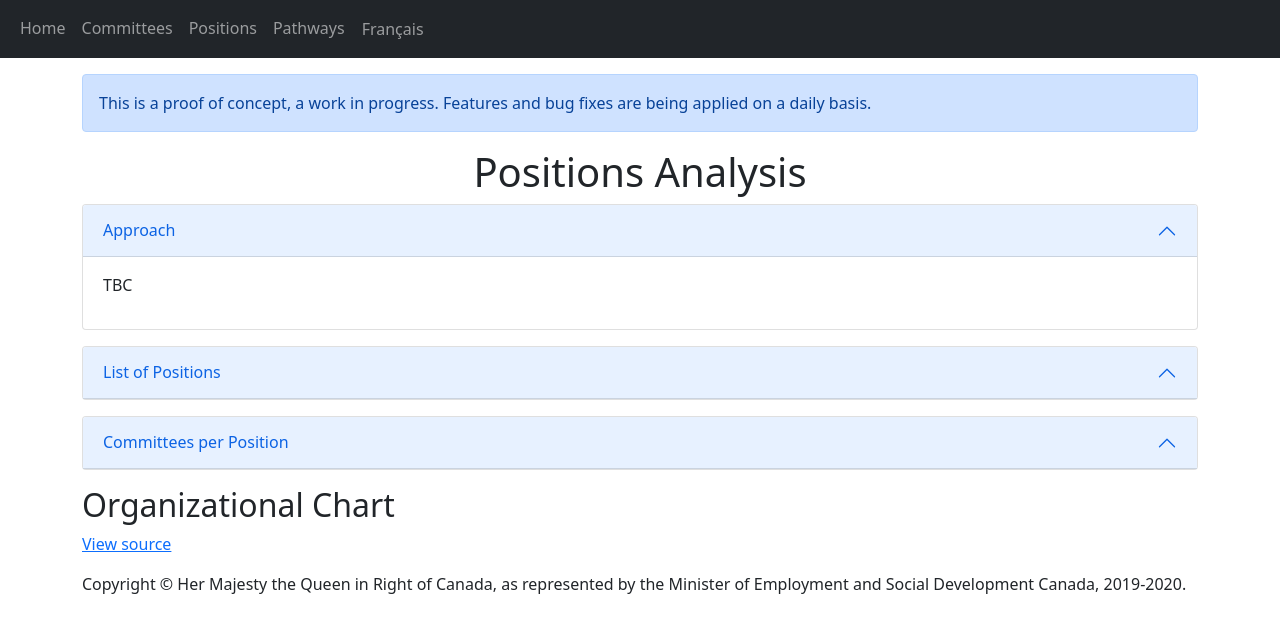
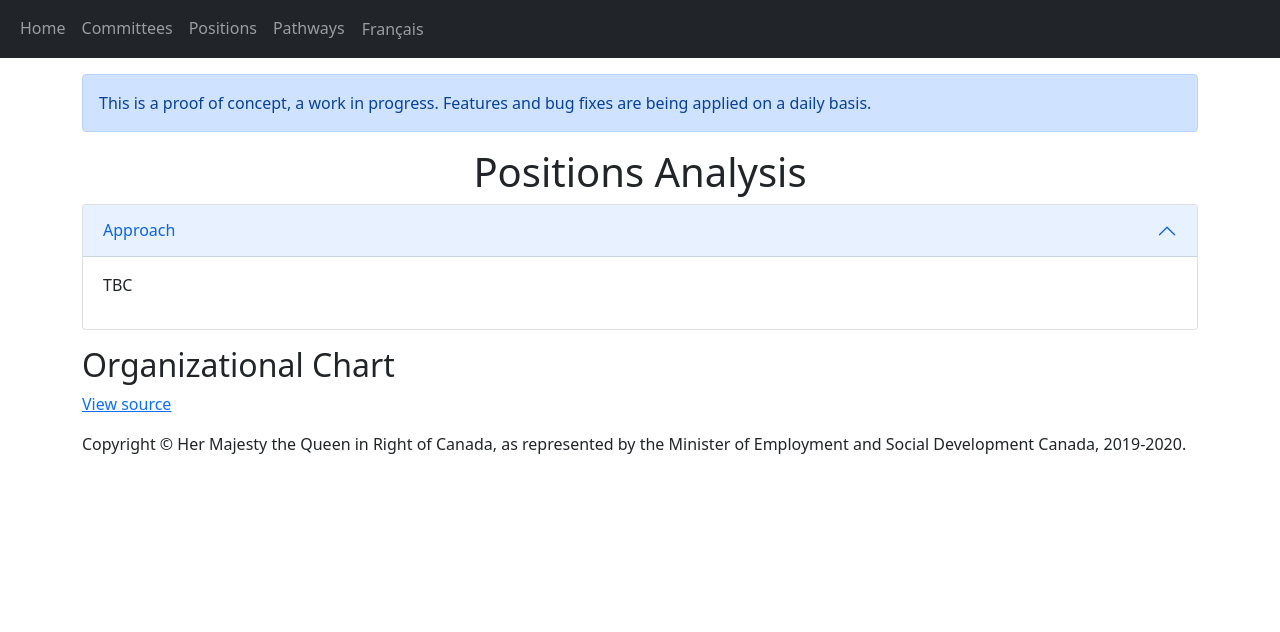
Before and after one commit to sara-sabr/vue-governance, a Vue app: page /#/positions in a window 1280 px wide. Shown: the top 632 px of the page. Built offline with nearby package versions, Linux system fonts and the light colour scheme.

Commit message:
Add conditional rendering of components

```diff
--- a/src/views/Committees.vue
+++ b/src/views/Committees.vue
@@ -28,7 +28,10 @@
         </div>
       </div>
     </div>
+    <section v-if="!this.$store.getters.isCommitteesEmpty">
       <CommitteePositionMap :committees="committees" :positions="positions" />
+    </section>
+    <section v-if="!this.$store.getters.isCommitteesEmpty">
       <CommitteeDetails
         v-for="(committee, elementKey) in committees"
         :key="committee.id"
@@ -38,6 +41,7 @@
         :positions="positions"
       >
       </CommitteeDetails>
+    </section>
   </div>
 </template>
 
--- a/src/views/Pathways.vue
+++ b/src/views/Pathways.vue
@@ -28,12 +28,19 @@
         </div>
       </div>
     </div>
+    <section
+      v-if="
+        !this.$store.getters.isCommitteesEmpty &&
+        !this.$store.getters.isPositionsEmpty
+      "
+    >
       <pathway-details
         v-for="(pathway, elementKey) in pathways"
         :key="pathway.id"
         :element-key="elementKey + 1"
         :pathway="pathway"
       ></pathway-details>
+    </section>
   </div>
 </template>
 <script lang="ts">
--- a/src/views/Positions.vue
+++ b/src/views/Positions.vue
@@ -28,7 +28,11 @@
         </div>
       </div>
     </div>
-    <section id="accordion-positionList" class="accordion mb-3">
+    <section
+      id="accordion-positionList"
+      class="accordion mb-3"
+      v-if="!this.$store.getters.isPositionsEmpty"
+    >
       <div class="accordion-item">
         <h2 class="accordion-header" id="positionList">
           <button
@@ -54,7 +58,11 @@
         </div>
       </div>
     </section>
-    <section id="accordion-positionCommitteeRelation" class="accordion mb-3">
+    <section
+      id="accordion-positionCommitteeRelation"
+      class="accordion mb-3"
+      v-if="!this.$store.getters.isPositionsEmpty"
+    >
       <div class="accordion-item">
         <h2 class="accordion-header" id="positionCommitteeRelation">
           <button
```
Lines whose indentation alone changed are shown as unchanged.
